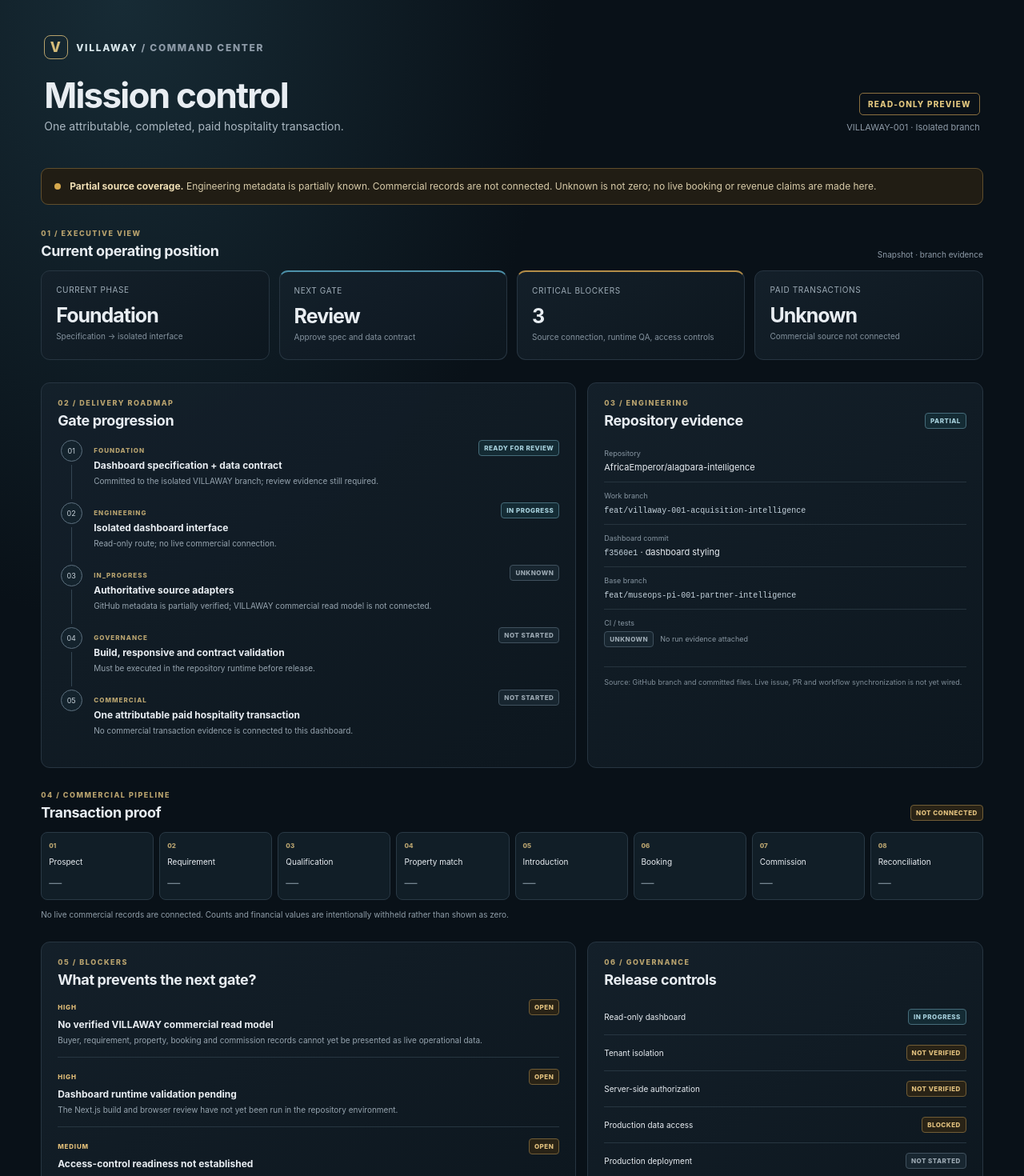
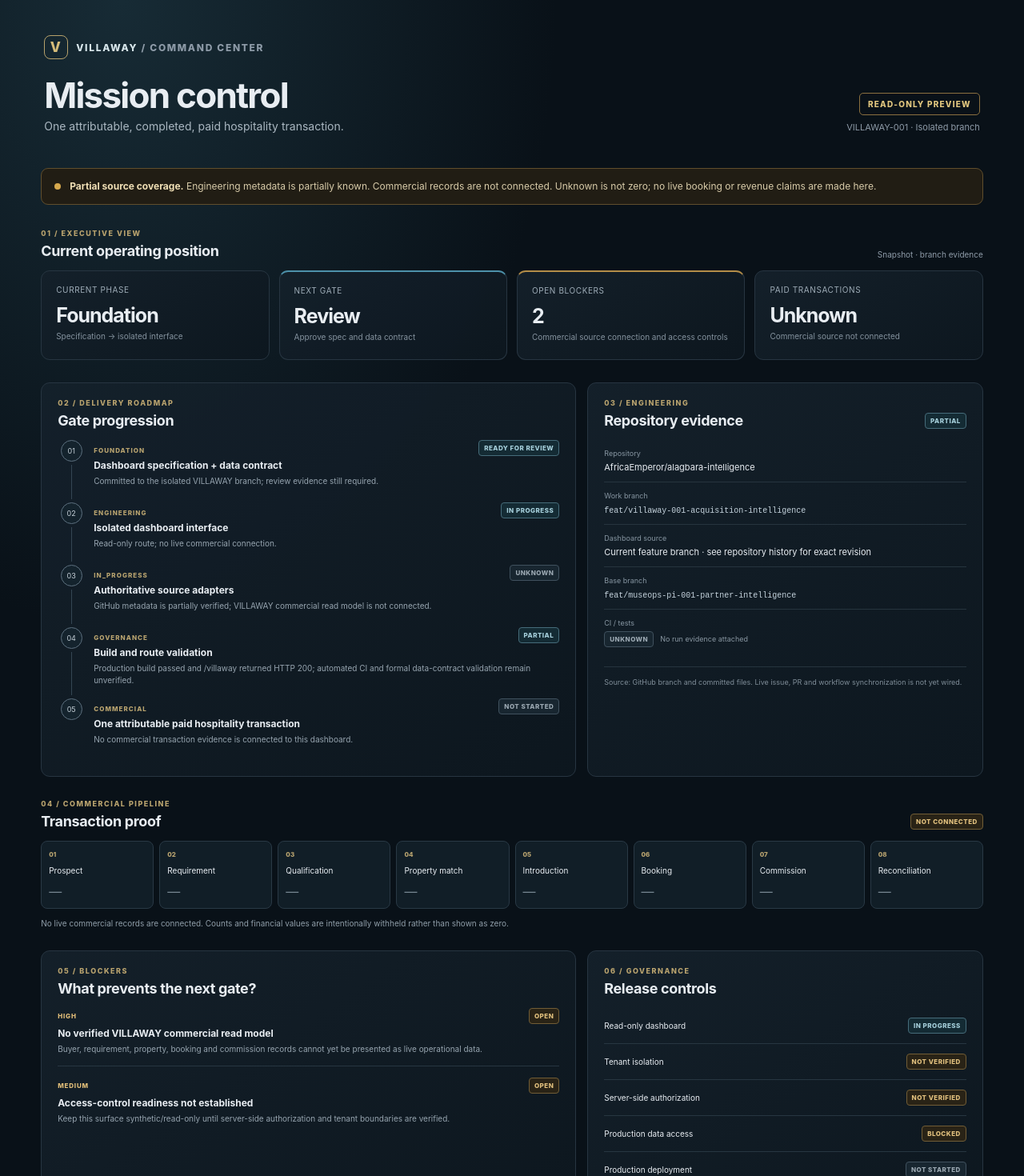
Before and after one commit to AfricaEmperor/alagbara-intelligence, a Next.js app: page /villaway in a window 1280 px wide. Shown: the top 1470 px of the page at 80% size. Built offline with nearby package versions, Linux system fonts and the light colour scheme.

Commit message:
fix(villaway): reconcile dashboard validation evidence

```diff
--- a/app/villaway/page.js
+++ b/app/villaway/page.js
@@ -4,13 +4,12 @@ const gates = [
   { id: 'SPEC', title: 'Dashboard specification + data contract', lane: 'FOUNDATION', state: 'READY_FOR_REVIEW', note: 'Committed to the isolated VILLAWAY branch; review evidence still required.' },
   { id: 'UI', title: 'Isolated dashboard interface', lane: 'ENGINEERING', state: 'IN_PROGRESS', note: 'Read-only route; no live commercial connection.' },
   { id: 'SRC', title: 'Authoritative source adapters', lane: 'IN_PROGRESS', note: 'GitHub metadata is partially verified; VILLAWAY commercial read model is not connected.' },
-  { id: 'QA', title: 'Build, responsive and contract validation', lane: 'GOVERNANCE', state: 'NOT_STARTED', note: 'Must be executed in the repository runtime before release.' },
+  { id: 'QA', title: 'Build and route validation', lane: 'GOVERNANCE', state: 'PARTIAL', note: 'Production build passed and /villaway returned HTTP 200; automated CI and formal data-contract validation remain unverified.' },
   { id: 'PILOT', title: 'One attributable paid hospitality transaction', lane: 'COMMERCIAL', state: 'NOT_STARTED', note: 'No commercial transaction evidence is connected to this dashboard.' }
 ];
 
 const blockers = [
   { severity: 'HIGH', title: 'No verified VILLAWAY commercial read model', detail: 'Buyer, requirement, property, booking and commission records cannot yet be presented as live operational data.', state: 'OPEN' },
-  { severity: 'HIGH', title: 'Dashboard runtime validation pending', detail: 'The Next.js build and browser review have not yet been run in the repository environment.', state: 'OPEN' },
   { severity: 'MEDIUM', title: 'Access-control readiness not established', detail: 'Keep this surface synthetic/read-only until server-side authorization and tenant boundaries are verified.', state: 'OPEN' }
 ];
 
@@ -53,7 +52,7 @@ export default function VillawayDashboard() {
         <div className={styles.metrics}>
           <Metric label="Current phase" value="Foundation" detail="Specification → isolated interface" />
           <Metric label="Next gate" value="Review" detail="Approve spec and data contract" tone="blue" />
-          <Metric label="Critical blockers" value="3" detail="Source connection, runtime QA, access controls" tone="amber" />
+          <Metric label="Open blockers" value="2" detail="Commercial source connection and access controls" tone="amber" />
           <Metric label="Paid transactions" value="Unknown" detail="Commercial source not connected" tone="neutral" />
         </div>
       </section>
@@ -74,7 +73,7 @@ export default function VillawayDashboard() {
           <dl className={styles.facts}>
             <div><dt>Repository</dt><dd>AfricaEmperor/alagbara-intelligence</dd></div>
             <div><dt>Work branch</dt><dd><code>feat/villaway-001-acquisition-intelligence</code></dd></div>
-            <div><dt>Dashboard commit</dt><dd><code>f3560e1</code> · dashboard styling</dd></div>
+            <div><dt>Dashboard source</dt><dd>Current feature branch · see repository history for exact revision</dd></div>
             <div><dt>Base branch</dt><dd><code>feat/museops-pi-001-partner-intelligence</code></dd></div>
             <div><dt>CI / tests</dt><dd><State value="UNKNOWN" /> <span className={styles.inlineNote}>No run evidence attached</span></dd></div>
           </dl>
```
